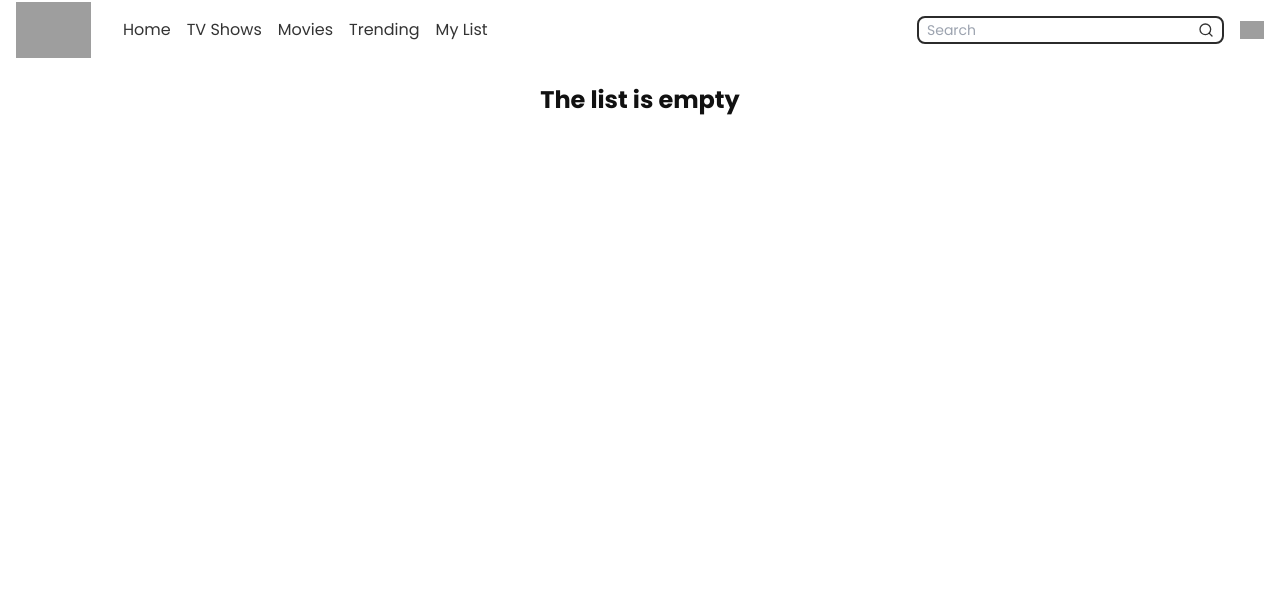
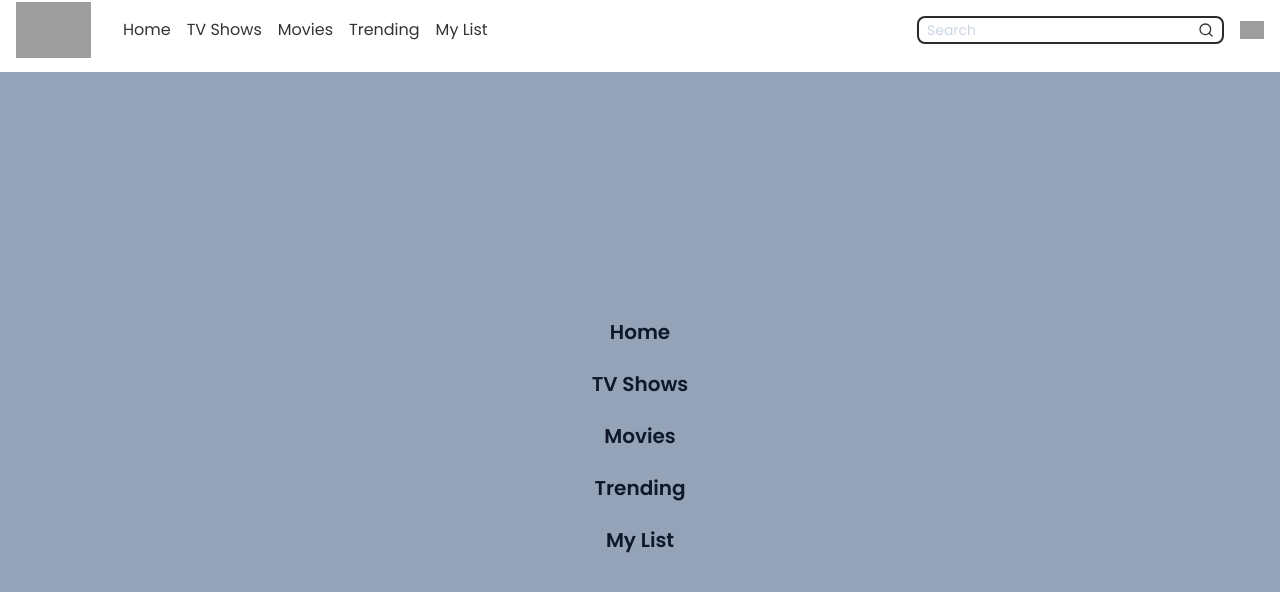
Before and after one commit to 47anjan/project-netflix, a React (Vite) app: page /mylist in a window 1280 px wide. Shown: the top 592 px of the page. Built offline with nearby package versions, Linux system fonts and the light colour scheme; grey boxes are pictures that could not be loaded.

Commit message:
implement nav for mobile

```diff
--- a/src/components/Hero.jsx
+++ b/src/components/Hero.jsx
@@ -1,5 +1,6 @@
 import React, { useState } from "react";
 import { Info, Play } from "react-feather";
+import { Link } from "react-router-dom";
 import useRandom from "../hooks/useRandom";
 
 const Hero = () => {
@@ -26,9 +27,12 @@ const Hero = () => {
                 <button className="flex items-center gap-2 font-semibold text-black bg-white py-2 px-4 rounded-md">
                   <Play color="black" fill="black" /> Play Episode
                 </button>
-                <button className="flex items-center gap-2 font-semibold  bg-gray-400 py-2 px-4 rounded-md">
-                  <Info /> More info
-                </button>
+
+                <Link state={{ type: "tv", id: data?.id }} to={`/details`}>
+                  <button className="flex items-center gap-2 font-semibold  bg-gray-400 py-2 px-4 rounded-md">
+                    <Info /> More info
+                  </button>
+                </Link>
               </div>
               <p className="line-clamp max-w-[55ch] font-normal text-base md:text-lg">
                 {data?.overview}
--- a/src/components/MediaCard.jsx
+++ b/src/components/MediaCard.jsx
@@ -7,6 +7,7 @@ import ListContext from "../context/listContext";
 
 const MediaCard = ({ movie, to, state }) => {
   const { list, setList } = useContext(ListContext);
+
   const [isInList, setIsInList] = useState(false);
 
   useEffect(() => {
@@ -20,7 +21,7 @@ const MediaCard = ({ movie, to, state }) => {
     for (let i in list) {
       if (list[i].id === item.id) return;
     }
-    setList([...list, item]);
+    setList([...list, { ...item, state }]);
   };
 
   return (
--- /dev/null
+++ b/src/components/MobileNavbar.jsx
@@ -0,0 +1,45 @@
+import React from "react";
+import { Link } from "react-router-dom";
+
+const MobileNavbar = ({ toggle, setToggle }) => {
+  const NavLink = ({ to, children }) => {
+    return (
+      <Link
+        onClick={() => {
+          setToggle((prev) => !prev);
+        }}
+        to={to}
+      >
+        {children}
+      </Link>
+    );
+  };
+
+  return (
+    <nav>
+      <ul
+        className={`fixed  bg-slate-400 text-slate-900 top-[9%] grid place-content-center right-0 bottom-0 z-50 gap-6 left-0 font-semibold text-xl text-center ${
+          toggle ? "translate-x-full" : "translate-x-0"
+        } transition duration-300 ease-in-out`}
+      >
+        <li>
+          <NavLink to="/">Home</NavLink>
+        </li>
+        <li>
+          <NavLink to="/tv">TV Shows</NavLink>
+        </li>
+        <li>
+          <NavLink to="/movies">Movies</NavLink>
+        </li>
+        <li>
+          <NavLink to="/trending">Trending</NavLink>
+        </li>
+        <li>
+          <NavLink to="/mylist">My List</NavLink>
+        </li>
+      </ul>
+    </nav>
+  );
+};
+
+export default MobileNavbar;
--- a/src/components/MoviesCard.jsx
+++ b/src/components/MoviesCard.jsx
@@ -25,7 +25,7 @@ const MoviesCard = ({ movie }) => {
               className="mb-[2px]"
             />
           </span>
-          {+movie?.vote_average.toFixed(1)}
+          {+movie?.vote_average?.toFixed(1)}
         </span>
       </div>
     </article>
--- a/src/components/Navbar.jsx
+++ b/src/components/Navbar.jsx
@@ -1,14 +1,17 @@
-import React, { useEffect, useState } from "react";
+import React, { useState } from "react";
 import { Menu, Search } from "react-feather";
 import { Link, useNavigate } from "react-router-dom";
 import { LOGO, AVATAR } from "../constants";
 import useScroll from "../hooks/useScroll";
+import MobileNavbar from "./MobileNavbar";
 
 const Navbar = () => {
   const active = useScroll();
   const navigate = useNavigate();
 
   const [searchText, setSearchText] = useState("");
+
+  const [toggle, setToggle] = useState(false);
 
   const handleOnChange = (e) => {
     const value = e.target.value;
@@ -19,9 +22,11 @@ const Navbar = () => {
     e.preventDefault();
     if (!searchText.trim("")) return;
     navigate("search/" + searchText);
+    setSearchText("");
   };
 
   return (
+    <>
       <nav
         style={
           active
@@ -63,7 +68,6 @@ const Navbar = () => {
               </li>
             </ul>
           </div>
-
           <div className="flex items-center gap-4">
             <form
               onSubmit={handleOnSubmit}
@@ -96,7 +100,9 @@ const Navbar = () => {
                         color: "#222",
                       }
                 }
-              className="text-sm outline-none w-32 md:w-fit"
+                className={`text-sm  outline-none w-32 md:w-fit ${
+                  active ? "" : "placeholder:text-slate-300"
+                }`}
                 type="text"
                 name="search"
                 placeholder="Search"
@@ -107,18 +113,24 @@ const Navbar = () => {
                 <Search size={16} />
               </button>
             </form>
-
             <div className="flex items-center gap-2">
               <a className="hidden md:block" href="#">
                 <img className="w-[24px]" src={AVATAR} alt="avatar" />
               </a>
-            <div className="border rounded-md p-1 cursor-pointer hover:border-2 block md:hidden">
+              <div
+                onClick={() => setToggle(!toggle)}
+                className="border rounded-md p-1 cursor-pointer hover:border-2 block md:hidden"
+              >
                 <Menu />
               </div>
             </div>
           </div>
         </div>
       </nav>
+      <div>
+        <MobileNavbar toggle={toggle} setToggle={setToggle} />
+      </div>
+    </>
   );
 };
 
--- a/src/pages/Details.jsx
+++ b/src/pages/Details.jsx
@@ -1,4 +1,3 @@
-import React from "react";
 import { useLocation } from "react-router-dom";
 import { IMG_PATH_500 } from "../constants";
 import useDeatils from "../hooks/useDeatils";
@@ -10,7 +9,7 @@ import MoviesCard from "../components/MoviesCard";
 import "swiper/css";
 import { ShimmerRow } from "../components/ShimmerEffect";
 import { Link } from "react-router-dom";
-import { useContext } from "react";
+import { useContext, useState, useEffect } from "react";
 import ListContext from "../context/listContext";
 
 const Details = () => {
@@ -21,7 +20,16 @@ const Details = () => {
 
   const { list, setList } = useContext(ListContext);
 
+  const [isInList, setIsInList] = useState(false);
+
+  useEffect(() => {
+    for (let i in list) {
+      if (list[i].id === movie?.id) setIsInList(true);
+    }
+  }, [movie]);
+
   const handleAdd = (item) => {
+    setIsInList(true);
     for (let i in list) {
       if (list[i].id === item.id) return;
     }
@@ -32,6 +40,7 @@ const Details = () => {
 
   return (
     <div className="container mx-auto p-4 pt-16 ">
+      {movie ? (
         <section className="flex pt-2 flex-col md:flex-row gap-4">
           <div className="flex-1 flex justify-center">
             <img
@@ -98,7 +107,9 @@ const Details = () => {
                 <div className="flex flex-col ">
                   <div>
                     <div className="font-semibold my-2">
-                    <span className="text-slate-700">Number of Epesodes: </span>
+                      <span className="text-slate-700">
+                        Number of Epesodes:{" "}
+                      </span>
                       <span>{movie?.number_of_episodes}</span>
                     </div>
                     <div className="font-semibold">
@@ -116,7 +127,9 @@ const Details = () => {
               {movie?.budget ? (
                 <div className="font-semibold my-2">
                   <span className="text-slate-700">Budget: </span>
-                <span>{(+movie?.budget / 1000000).toFixed(1)} million USD</span>
+                  <span>
+                    {(+movie?.budget / 1000000)?.toFixed(1)} million USD
+                  </span>
                 </div>
               ) : (
                 ""
@@ -126,9 +139,13 @@ const Details = () => {
                 <div className="font-semibold my-2">
                   <span className="text-slate-700">Box office: </span>
                   <span>
-                  {(+movie?.revenue / 1000000).toFixed(1) > 1000
-                    ? `${(+movie?.revenue / 1000000000).toFixed(1)} billion USD`
-                    : `${(+movie?.revenue / 1000000).toFixed(1)} million USD`}
+                    {(+movie?.revenue / 1000000)?.toFixed(1) > 1000
+                      ? `${(+movie?.revenue / 1000000000)?.toFixed(
+                          1
+                        )} billion USD`
+                      : `${(+movie?.revenue / 1000000)?.toFixed(
+                          1
+                        )} million USD`}
                   </span>
                 </div>
               ) : (
@@ -139,15 +156,19 @@ const Details = () => {
                 onClick={() => handleAdd(movie)}
                 className="flex items-center gap-2 font-semibold text-black bg-slate-400 py-2 px-4 rounded-md mt-8"
               >
-              <Bookmark color="white" fill="white" /> Add To List
+                <Bookmark color="white" fill="white" />{" "}
+                {isInList ? "Listed" : "Add To List"}
               </button>
             </div>
           </div>
         </section>
+      ) : (
+        <h1>Loading</h1>
+      )}
 
       <section>
         <h1 className="font-semibold text-xl md:text-2xl my-4 capitalize mt-6">
-          Similar
+          More
         </h1>
         {similar ? (
           <div>
--- a/src/pages/MyList.jsx
+++ b/src/pages/MyList.jsx
@@ -1,9 +1,10 @@
 import { useContext } from "react";
+import { Link } from "react-router-dom";
 import ListItem from "../components/ListItem";
 import ListContext from "../context/listContext";
 
 const MyList = () => {
-  const { list, setList } = useContext(ListContext);
+  const { list } = useContext(ListContext);
 
   return (
     <div className="max-w-screen-lg mx-auto p-4 pt-16 ">
@@ -16,7 +17,9 @@ const MyList = () => {
           <h1 className="font-bold text-xl mb-2">Total Items: {list.length}</h1>
           <section className=" min-h-[75vh] border rounded-md p-4 mt-4 flex flex-col ">
             {list?.map((item) => (
-              <ListItem key={item?.id} movie={item} />
+              <Link key={item?.id} state={item?.state} to="/details">
+                <ListItem movie={item} />
+              </Link>
             ))}
           </section>
         </div>
```
Lines whose indentation alone changed are shown as unchanged.
